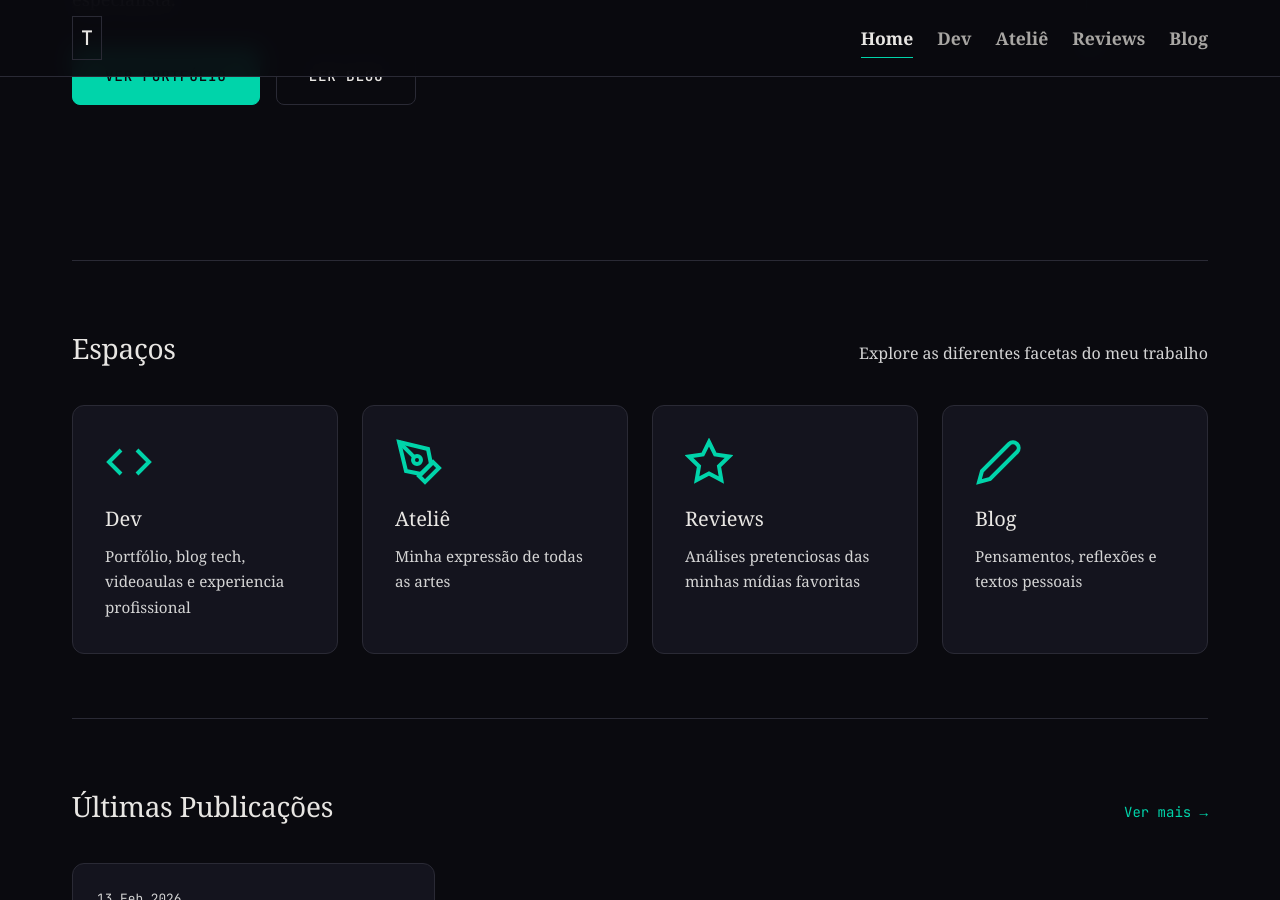
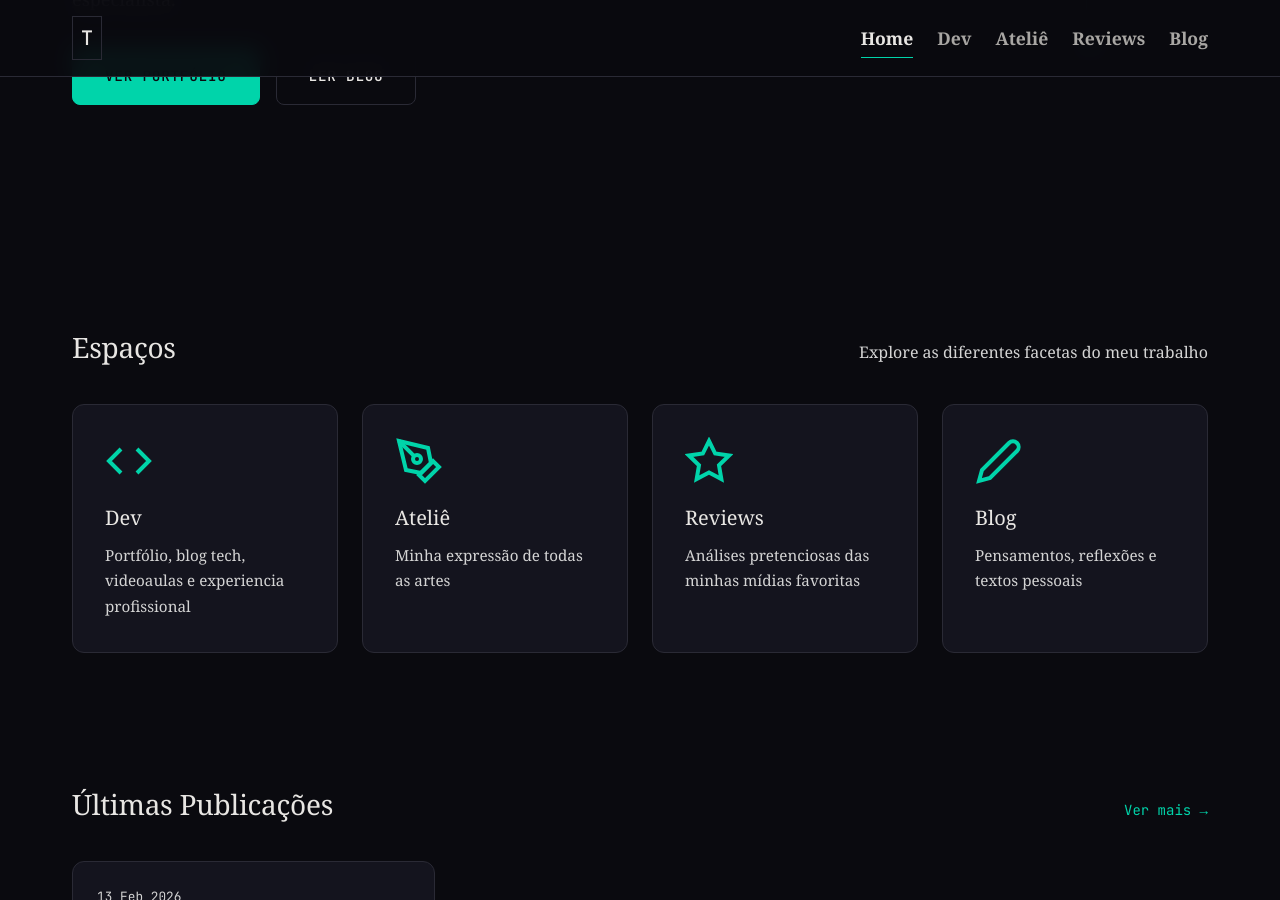
Before and after one commit to kundlatsch/taguma, a Jekyll site: the page built from index.html, in a window 1280 px wide and 900 px high, scrolled down 479 px. Built offline with Jekyll 4.4.1, drawn with Linux system fonts in a browser that asks for light colours; some web fonts are replaced.

Commit message:
Remove double bar on tech page

```diff
--- a/assets/css/main.css
+++ b/assets/css/main.css
@@ -446,7 +446,6 @@ code {
 .home-section,
 .dev-section {
   padding: var(--space-3xl) 0;
-  border-top: 1px solid var(--border-color);
 }
 
 .section-header {
```
